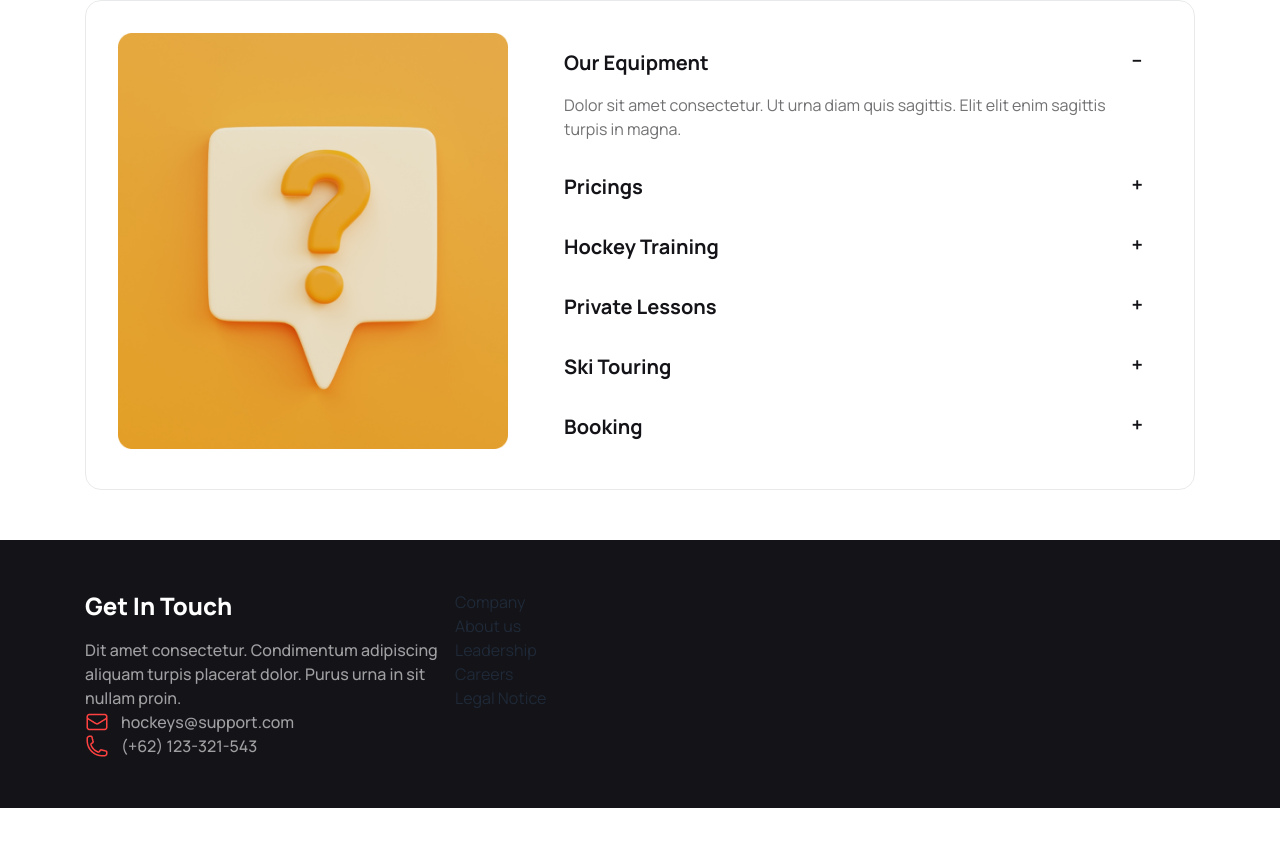
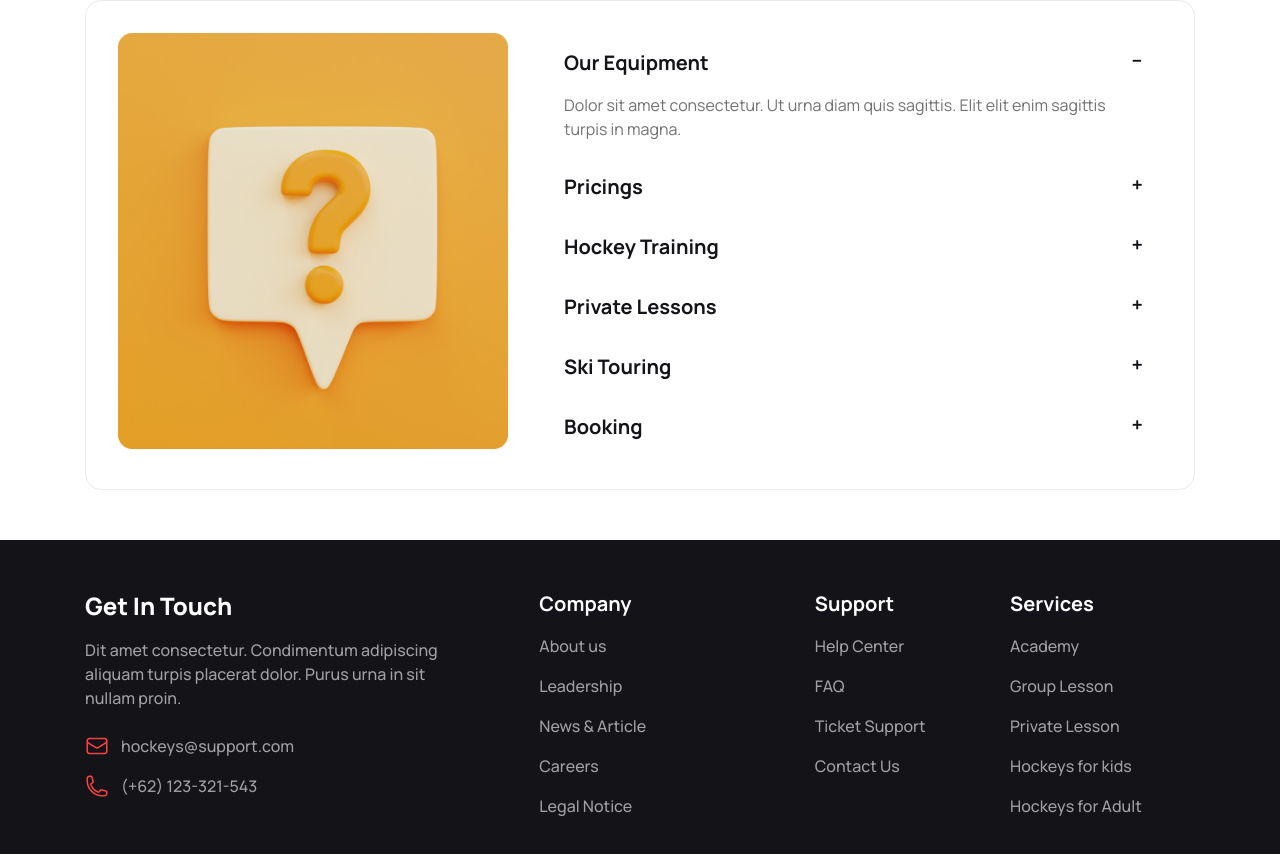
Before and after one commit to mdshamim125/B9A3-hockeys-website, a plain HTML site: page index.html in a window 1280 px wide. Shown: the part 3749-4603 px from the top of the page. Before the commit the page ends 4557 px from the top, so only its background shows below. Drawn offline with nearby package versions, Linux system fonts and the light colour scheme.

Commit message:
footer added

```diff
--- a/index.html
+++ b/index.html
@@ -401,29 +401,49 @@
         <div class="grid grid-cols-12">
           <div class="col-span-4">
             <h2 class="text-white text-2xl font-extrabold mb-4">Get In Touch</h2>
-            <p class="text-white text-opacity-60 font-medium">Dit amet consectetur. Condimentum  adipiscing aliquam turpis placerat dolor. Purus urna in sit nullam proin. </p>
+            <p class="text-white text-opacity-60 font-medium mb-6">Dit amet consectetur. Condimentum  adipiscing aliquam turpis placerat dolor. Purus urna in sit nullam proin. </p>
             <!-- <i class="fa-thin fa-envelope">  hockeys@support.com</i>
             <i class="fa-thin fa-phone"></i> -->
-            <div class="flex gap-3">
+            <div class="flex gap-3 mb-4">
               <img src="Images/Frame (5).png" alt="">
-              <p class="text-white text-opacity-60 font-medium">hockeys@support.com</p>
+              <p class="text-white text-opacity-60 font-medium ">hockeys@support.com</p>
             </div>
             <div class="flex gap-3">
               <img src="Images/Frame(6).png" alt="">
               <p class="text-white text-opacity-60 font-medium">(+62) 123-321-543</p>
             </div>
           </div>
-          <div class="col-span-6">
-            <div>
-              <h4>Company</h4>
-              <p><a href="">About us</a></p>
-              <p><a href="">Leadership</a></p>
-              <p><a href="">Careers</a></p>
-              <p><a href="">Legal Notice</a></p>
+          <div class="flex justify-around col-span-6">
+            <div class="col-span-3">
+              <div class="text-white text-opacity-60 font-medium mb-8">
+                <h4 class="text-white text-xl font-bold mb-4">Company</h4>
+                <p class="mb-4"><a href="">About us</a></p>
+                <p class="mb-4"><a href="">Leadership</a></p>
+                <p class="mb-4"><a href="">News & Article</a></p>
+                <p class="mb-4"><a href="">Careers</a></p>
+                <p class="mb-4"><a href="">Legal Notice</a></p>
+              </div>
             </div>
-            <div></div>
+            <div class="col-span-3">
+              <div class="text-white text-opacity-60 font-medium mb-8">
+                <h4 class="text-white text-xl font-bold mb-4">Support</h4>
+                <p class="mb-4"><a href="">Help Center</a></p>
+                <p class="mb-4"><a href="">FAQ</a></p>
+                <p class="mb-4"><a href="">Ticket Support</a></p>
+                <p class="mb-4"><a href="">Contact Us</a></p>
+              </div>
+            </div>
           </div>
-          <div class="col-span-2"></div>
+          <div class="col-span-2">
+            <div class="text-white text-opacity-60 font-medium mb-8">
+              <h4 class="text-white text-xl font-bold mb-4">Services</h4>
+              <p class="mb-4"><a href="">Academy</a></p>
+              <p class="mb-4"><a href="">Group Lesson</a></p>
+              <p class="mb-4"><a href="">Private Lesson</a></p>
+              <p class="mb-4"><a href="">Hockeys for kids</a></p>
+              <p class="mb-4"><a href="">Hockeys for Adult</a></p>
+            </div>
+          </div>
         </div>
       </div>
     </footer>
```
